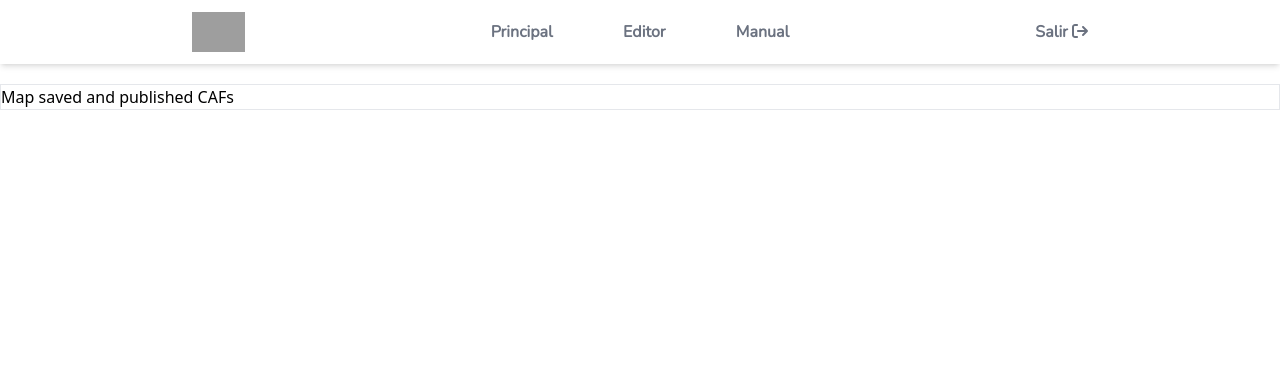
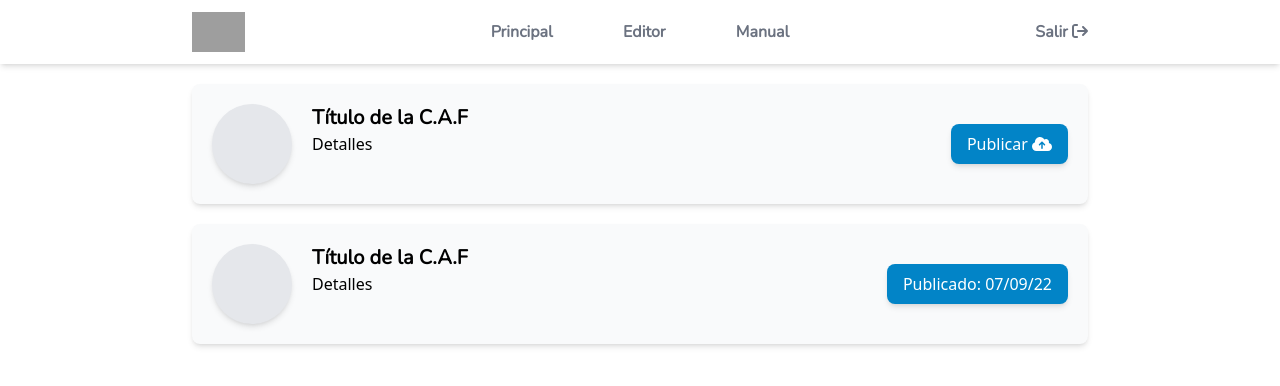
Before and after one commit to Orleydovsky/caf-web-editor, a React (Vite) app: page / in a window 1280 px wide. Shown: the top 386 px of the page. Built offline with nearby package versions, Linux system fonts and the light colour scheme; grey boxes are pictures that could not be loaded.

Commit message:
feat: :sparkles: Layout and style History component
Create feature folder for Dashboard screen and move History component there

```diff
--- /dev/null
+++ b/src/features/dashboard/history.tsx
@@ -0,0 +1,53 @@
+import { faCloud, faCloudArrowUp } from '@fortawesome/free-solid-svg-icons'
+import { FontAwesomeIcon } from '@fortawesome/react-fontawesome'
+
+const History = () => {
+  return (
+    <div>
+      <div className='container mx-auto max-w-4xl'>
+        <div className='rounded-lg p-5 bg-gray-50 shadow-md flex justify-between items-center mb-5'>
+          <div className='flex'>
+            <div className='bg-gray-200 w-20 h-20 rounded-full shadow-md'>
+              {/* Image */}
+            </div>
+            <div className='px-5'>
+              <div className='font-nunito text-xl font-semibold'>
+                Título de la C.A.F
+              </div>
+              <div>
+                Detalles
+              </div>
+            </div>
+          </div>
+          <div>
+            <button className='rounded-lg py-2 px-4 shadow-md text-white bg-sky-600 hover:bg-sky-700'>
+              Publicar <FontAwesomeIcon icon={faCloudArrowUp}/>
+            </button>
+          </div>
+        </div>
+        <div className='rounded-lg p-5 bg-gray-50 shadow-md flex justify-between items-center'>
+          <div className='flex'>
+            <div className='bg-gray-200 w-20 h-20 rounded-full shadow-md'>
+              {/* Image */}
+            </div>
+            <div className='px-5'>
+              <div className='font-nunito text-xl font-semibold'>
+                Título de la C.A.F
+              </div>
+              <div>
+                Detalles
+              </div>
+            </div>
+          </div>
+          <div>
+            <button className='rounded-lg py-2 px-4 shadow-md text-white bg-sky-600'>
+              Publicado: 07/09/22
+            </button>
+          </div>
+        </div>
+      </div>
+    </div>
+  )
+}
+
+export default History
--- a/src/screens/dashboard.tsx
+++ b/src/screens/dashboard.tsx
@@ -1,6 +1,6 @@
-import History from './history'
+import History from '../features/dashboard/history'
 
-const Dashboard = (): JSX.Element => {
+const Dashboard = () => {
   return (
     <History/>
   )
--- a/src/screens/history.tsx
+++ /dev/null
@@ -1,9 +0,0 @@
-const History = (): JSX.Element => {
-  return (
-    <div className='border'>
-      Map saved and published CAFs
-    </div>
-  )
-}
-
-export default History
```
